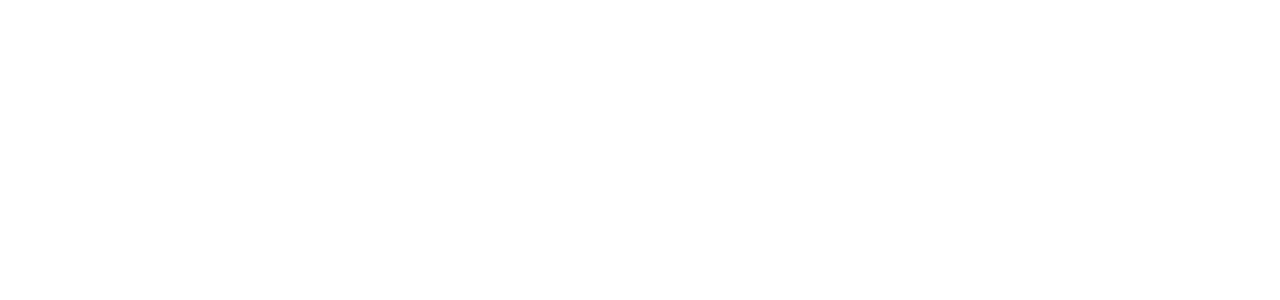
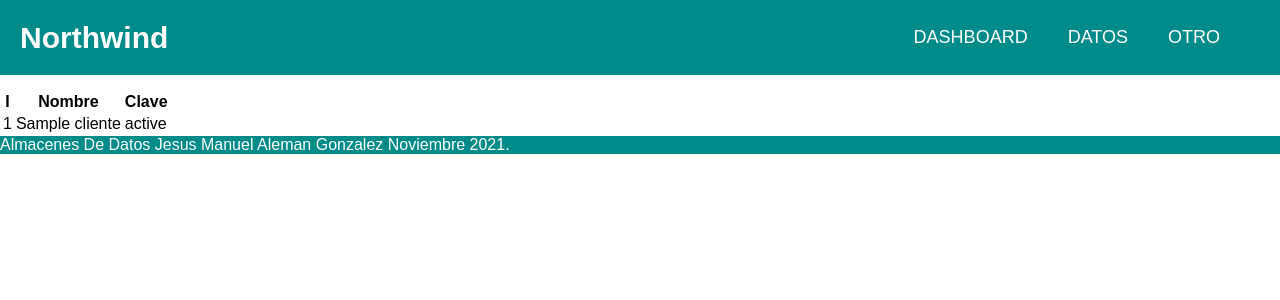
Before and after one commit to jessMan98/Dashboard_PHP, a PHP site: page / in a window 1280 px wide. Before the commit the part shown is empty. Shown: the top 300 px of the page. Run offline with PHP 8.4, Linux system fonts and the light colour scheme; tables that the repository leaves empty or names only in its code hold one stand-in row (values such as "Sample post").

Commit message:
Actualizando

```diff
--- /dev/null
+++ b/includes/footer.php
@@ -0,0 +1,7 @@
+</body>
+    <footer>
+        <div id="footer">
+            Almacenes de Datos jesus manuel aleman gonzalez Noviembre 2021.
+        </div>
+    </footer>
+</html>
--- /dev/null
+++ b/includes/header.php
@@ -0,0 +1,27 @@
+<!DOCTYPE html>
+<html lang="en">
+<head>
+    <meta charset="UTF-8">
+    <meta http-equiv="X-UA-Compatible" content="IE=edge">
+    <meta name="viewport" content="width=device-width, initial-scale=1.0">
+    <link rel="stylesheet" href="style.css">
+    <title>Dashboard</title>
+</head>
+
+<body>
+    <header class="header">
+        <nav class="nav">
+            <a href="#" class="nav-link logo">Northwind</a>
+            <ul class="nav-menu">
+                <li class="nav-item">
+                    <a href="#" class="link nav-link" >Dashboard </a>
+                </li>
+                <li class="nav-item">
+                    <a href="#" class="link nav-link" >Datos</a>
+                </li>
+                <li class="nav-item">
+                    <a href="#" class="link nav-link" >Otro</a>
+                </li>
+            </ul>
+        </nav>
+    </header>
--- a/index.php
+++ b/index.php
@@ -1,20 +1,26 @@
 <?php include('conexion.php') ?>
+<?php include('includes/header.php')?>
 
-<!DOCTYPE html>
-<html lang="en">
-<head>
-    <meta charset="UTF-8">
-    <meta http-equiv="X-UA-Compatible" content="IE=edge">
-    <meta name="viewport" content="width=device-width, initial-scale=1.0">
-    <title>Dashboard</title>
-</head>
+<?php
+    $query = mysqli_query($conn,"SELECT *FROM cliente");
+?>
 
-<body>
+    <table>
+        <tr>
+            <th>I</th>
+            <th>Nombre</th>
+            <th>Clave</th>
 
+            <?php
+                while($item=mysqli_fetch_array($query)){
+                    echo"<tr>";
+                        echo "<td>".$item['id_cliente'] ."</td>";
+                        echo "<td>".$item['nom_cliente'] ."</td>";
+                        echo "<td>".$item['clave_estado'] ."</td>";
+                    echo"</tr>";
+                }
+            ?>
+        </tr>
+    </table>
 
-
-
-</body>
-
-
-</html>
+<?php include('includes/footer.php') ?>
--- /dev/null
+++ b/style.css
@@ -0,0 +1,72 @@
+*{
+    margin: 0;
+    box-sizing: border-box;
+}
+
+body{
+    font-family: sans-serif;
+    padding: 90px 0;
+}
+
+.header{
+    background-color: darkcyan;
+    height: 75px;
+    /*fijar la posicion*/
+    position: fixed;
+    width: 100%;
+    top: 0;
+    left: 0;
+}
+
+/*Acomodar menu de navegacion*/
+.nav{
+    display:flex;
+    justify-content: space-between;
+}
+
+.nav-link{
+    color: white;
+    text-decoration: none;
+}
+
+.logo{
+    font-size: 30px;
+    font-weight: bold;
+    padding: 0 20px;
+    /*centrar texto*/
+    line-height:75px;
+}
+
+/*elementos del menu en horizontal*/
+.nav-menu{
+    display: flex;
+    margin-right: 40px;
+    list-style: none;
+}
+
+/*estilo a los li*/
+.nav-item{
+    font-size: 18px;
+    margin: 0 10px;
+    line-height: 75px;
+    text-transform: uppercase;
+    width: max-content;
+}
+
+.link:hover{
+    background-color:darkslategray;
+    transition: 0.5s;
+}
+
+.link{
+    padding: 8px 10px;
+    border-radius: 5px;
+}
+
+#footer{
+    background-color:darkcyan;
+    margin-top: auto;
+    text-transform: capitalize;
+    color: white;
+
+}
```
